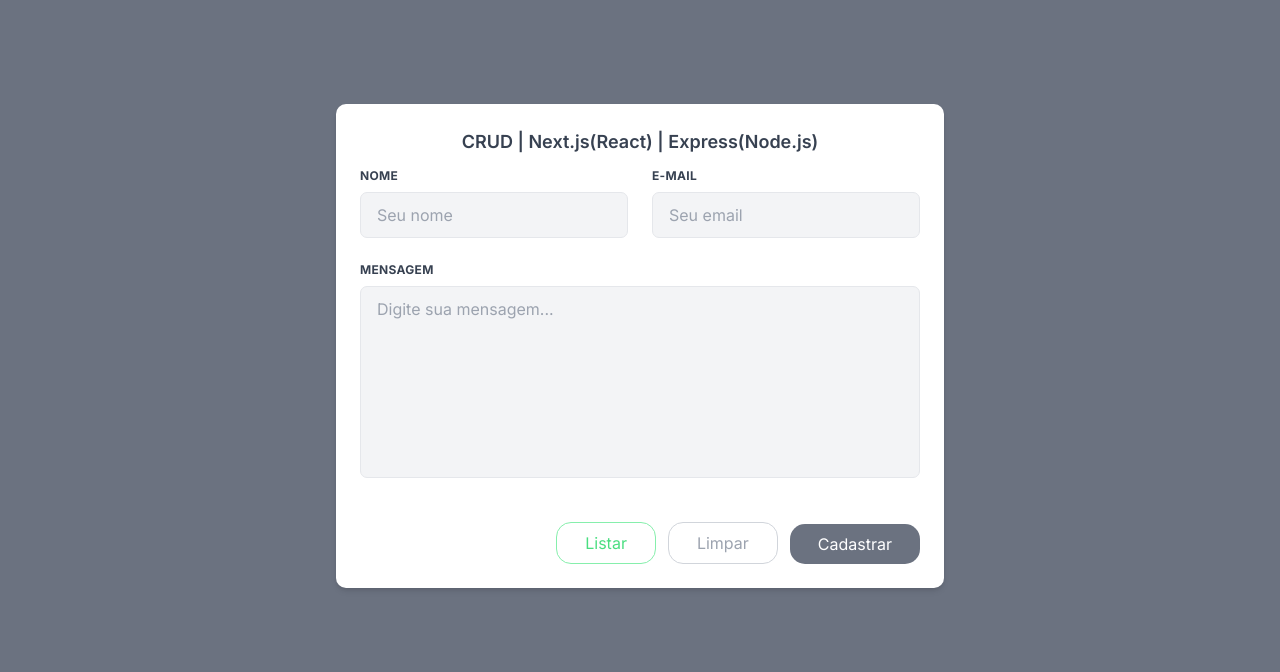
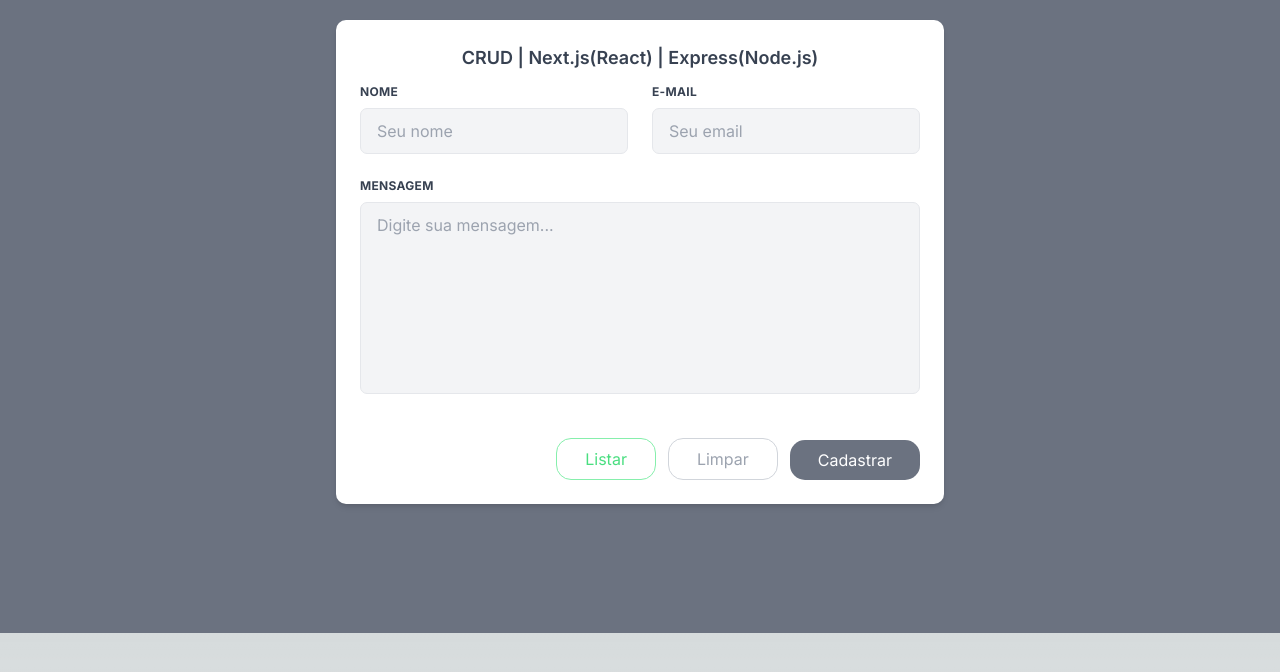
Before and after one commit to tiagosantoscosta/nextjs-form, a Next.js app: page / in a window 1280 px wide. Shown: the top 672 px of the page. Built offline with nearby package versions, Linux system fonts and the light colour scheme.

Commit message:
melhorias

```diff
--- a/src/app/page.tsx
+++ b/src/app/page.tsx
@@ -159,7 +159,7 @@
   }
 
   return (
-    <div className="flex flex-col items-center justify-center h-screen bg-gray-500 max-[600px]:p-6" >
+    <div className="flex flex-col items-center justify-center p-5 bg-gray-500 max-[600px]:p-6" >
       <form className="w-md max-[600px]:h-[430px]  bg-white rounded-[10px] shadow-md p-6">
         <h2 className="text-lg font-semibold text-gray-700 mb-3 text-center">CRUD | Next.js(React) | Express(Node.js) </h2>
         <div className="flex flex-wrap -mx-3 mb-6">
```
